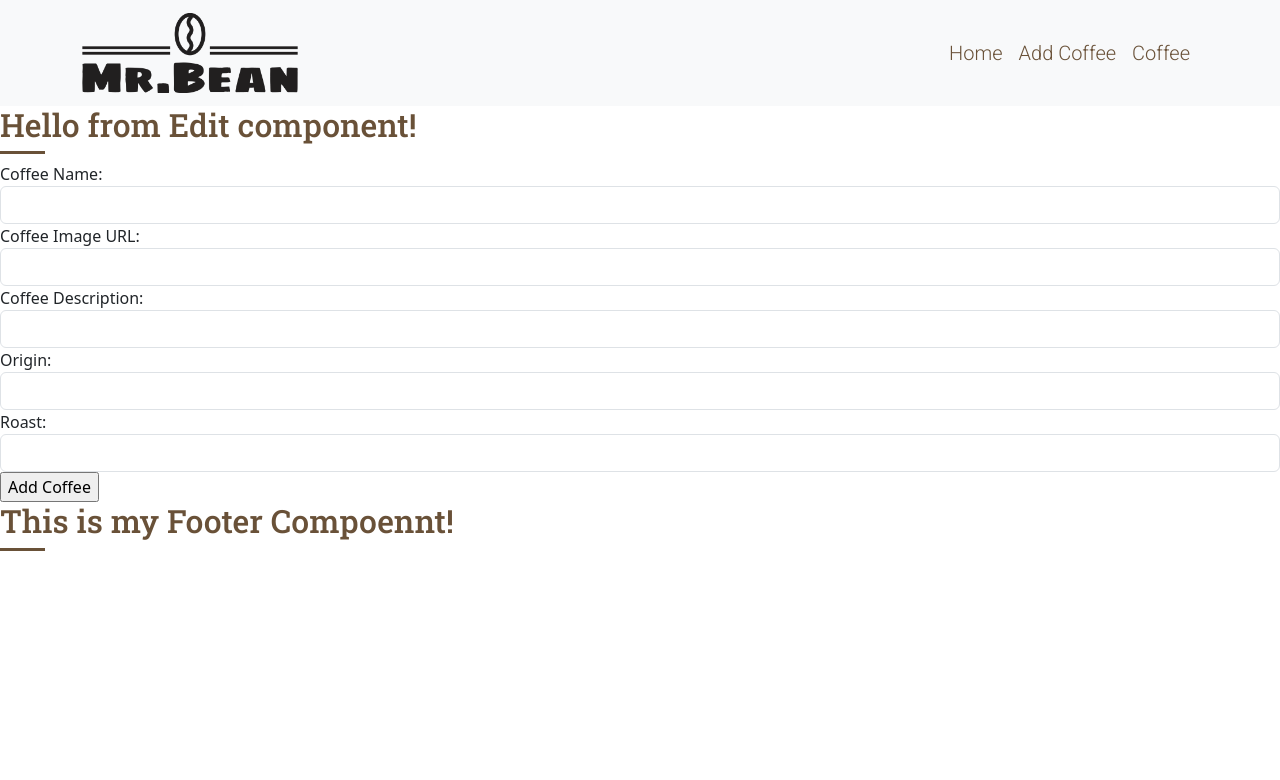
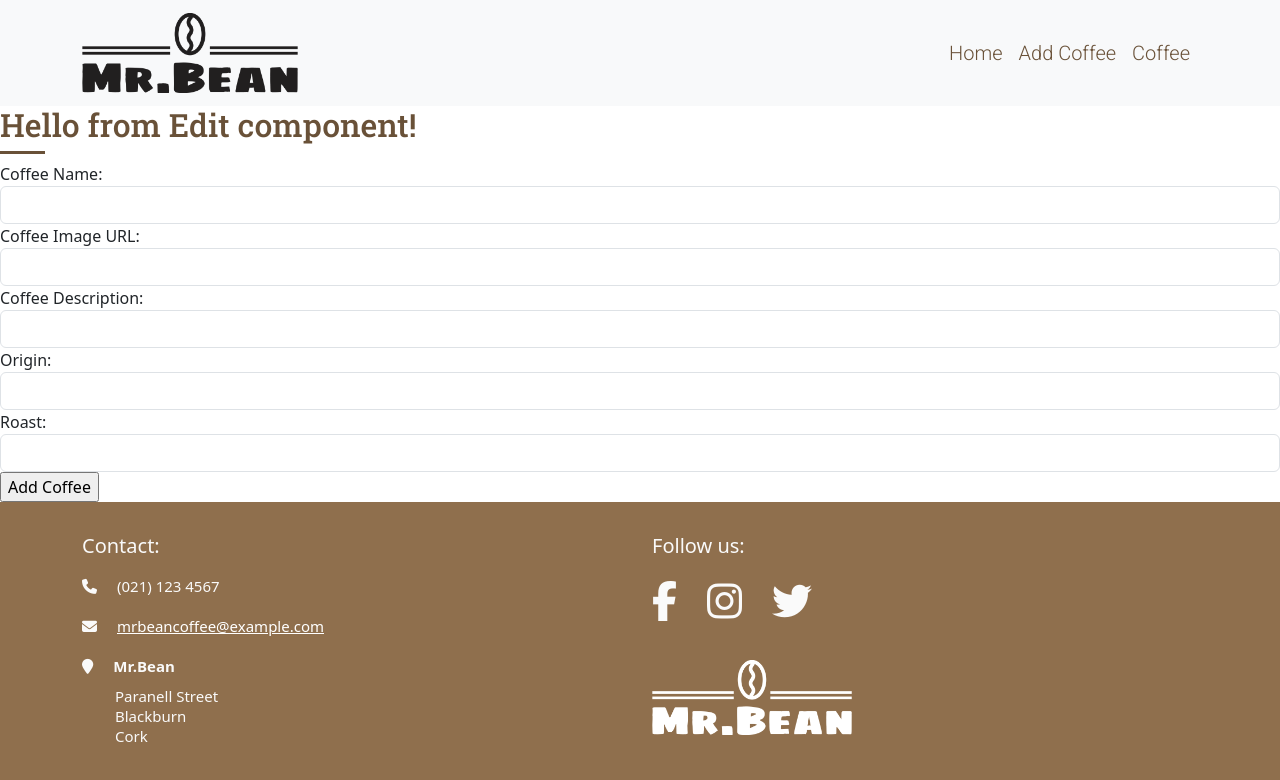
Before and after one commit to sophieboyle1/coffee-app, a React (Create React App) app: page /edit/1 in a window 1280 px wide. Shown: the top 780 px of the page. Built offline with nearby package versions, Linux system fonts and the light colour scheme; no server answers.

Commit message:
added footer and styled

```diff
--- a/package.json
+++ b/package.json
@@ -3,6 +3,7 @@
   "version": "0.1.0",
   "private": true,
   "dependencies": {
+    "@fortawesome/fontawesome-free": "^6.5.1",
     "@testing-library/jest-dom": "^5.17.0",
     "@testing-library/react": "^13.4.0",
     "@testing-library/user-event": "^13.5.0",
--- a/src/App.css
+++ b/src/App.css
@@ -56,3 +56,56 @@ h2::after {
 .nav-link:hover {
   font-weight: 700 !important;
 }
+
+/* footer */
+.footer {
+  line-height: 50px;
+  color: #fafafa;
+  min-height: 325px;
+  font-size: 15px;
+  background-color: #8f6f4d;
+}
+
+footer .fontawesome-icons {
+  color: #fafafa;
+  padding: 0 20px 0 0;
+}
+
+.address {
+  padding-left: 33px;
+  line-height: 20px;
+}
+
+footer .contact-number, footer .contact-email {
+  color: #fafafa;
+}
+
+#footer-email a:hover {
+  color: #fafafa;
+
+}
+
+.social-icon {
+  font-size: 40px;
+  padding: 15px 30px 0 0;
+  color: #fafafa;
+}
+
+.fa-facebook-square:hover, .fa-instagram:hover {
+  color: #fafafa;
+}
+
+.contact-footer {
+  line-height: 40px;
+  padding-top: 2rem;
+}
+
+.follow-us {
+  padding-top: 2rem;
+}
+
+.logo-footer {
+  padding: 25px 0 15px 0;
+  width: 200px;
+  filter: brightness(0) invert(1);
+}
--- a/src/App.js
+++ b/src/App.js
@@ -11,6 +11,8 @@ import Create from './components/create';
 import Read from './components/read';
 import Edit from './components/edit';
 import Logo from './images/logo.png';
+import '@fortawesome/fontawesome-free/css/all.min.css';
+
 
 function App() {
   return (
--- a/src/components/footer.js
+++ b/src/components/footer.js
@@ -1,8 +1,52 @@
+import React from 'react';
+import '../App.css';
+import Logo from '../images/logo.png';
+
 function Footer() {
     return (
-        <div>
-            <h2>This is my Footer Compoennt!</h2>
-        </div>
-    )
+        <footer className="footer custom-section">
+            <div className="container">
+                <div className="row">
+                    <div className="col-12 col-md-6 contact-footer">
+                        <h5>Contact:</h5>
+                        <span className="fa fa-phone fontawesome-icons" aria-hidden="true"></span>
+                        <span className="contact-number">(021) 123 4567</span>
+                        <br />
+                        <span className="fa fa-envelope fontawesome-icons" aria-hidden="true"></span>
+                        <span className="contact-email" id="footer-email">
+                            <a href="mailto:support@example.com">mrbeancoffee@example.com</a>
+                            <br />
+                        </span>
+                        <span className="fa fa-map-marker fontawesome-icons"></span>
+                        <span>
+                            <strong>Mr.Bean</strong>
+                        </span>
+                        <div className="address">
+                            Paranell Street<br />
+                            Blackburn<br />
+                            Cork
+                        </div>
+                    </div>
+                    <div className="col-12 col-md-6 follow-us">
+                        <h5>Follow us:</h5>
+                        <a href="https://www.facebook.com" target="_blank" rel="noopener noreferrer">
+                            <i className="fa-brands fa-facebook-f social-icon"></i>
+                        </a>
+                        <a href="https://www.instagram.com" target="_blank" rel="noopener noreferrer">
+                            <i className="fa-brands fa-instagram social-icon"></i>
+                        </a>
+                        <a href="https://www.twitter.com" target="_blank" rel="noopener noreferrer">
+                            <i className="fa-brands fa-twitter social-icon"></i>
+                        </a>
+                        <br />
+                        <a href="/">
+                            <img src={Logo} className="logo-footer" alt="mr.beanlogo" />
+                        </a>
+                    </div>
+                </div>
+            </div>
+        </footer>
+    );
 }
+
 export default Footer;
```
Also changed, not shown: 1 other file (tests, documents, lock files or other folders).
